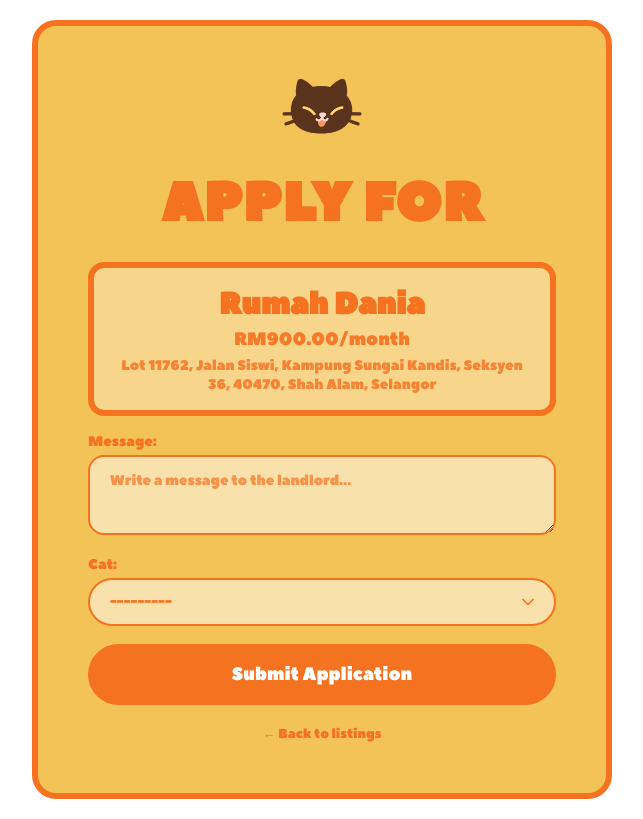
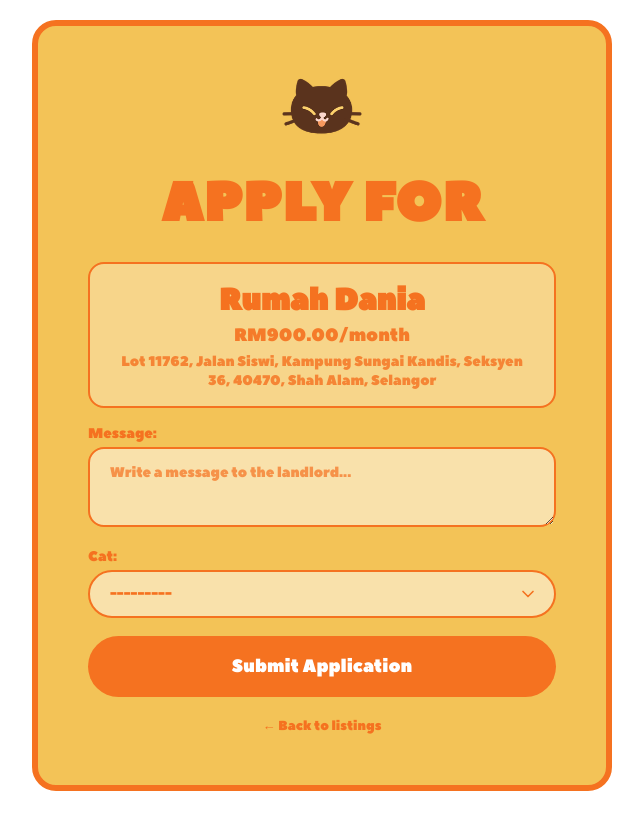
Before and after one commit to fnl9zer/pawport, a Django app: page /properties/1/apply/ in a window 1280 px wide. Shown: the whole page, without its empty margins (318-961 px from the left). After the commit the page ends 791 px from the top, so only its background shows below. Run offline with Django 5.2, Linux system fonts and the light colour scheme; data comes from the database, SQL or seed files in the repository.

Commit message:
update apply

```diff
--- a/core/templates/core/apply.html
+++ b/core/templates/core/apply.html
@@ -62,7 +62,7 @@
             border-radius: 16px;
             padding: 16px 20px;
             text-align: center;
-            border: 6px solid #f57220;
+            border: 2.5px solid #f57220;
         }
 
         .property-info .name {
```
